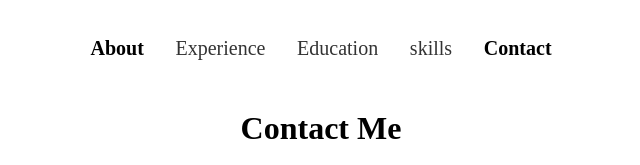
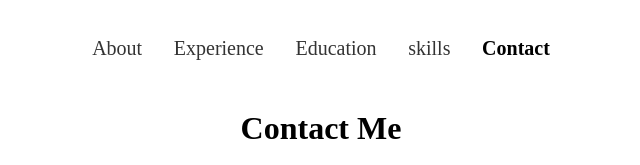
Before and after one commit to Jihaadhey/Jihaadhey, a plain HTML site: page Contact.html in a window 1280 px wide. Shown: the part 258-423 px from the top of the page, 319-959 px from the left. Drawn offline with Linux system fonts and the light colour scheme.

Commit message:
Add Changes

```diff
--- a/Contact.html
+++ b/Contact.html
@@ -12,7 +12,7 @@
     </div>
     <header>Mohamed Ahmed (Jihaadhey)</header>
     <nav>
-      <a href="index.html" class="active">About</a>
+      <a href="index.html">About</a>
       <a href="Experience.html">Experience</a>
       <a href="Education.html">Education</a>
       <a href="Skills.html">skills</a>
```
Also changed, not shown: Education.html (+1 -1 lines), Experience.html (+1 -1 lines), Skills.html (+1 -1 lines).
